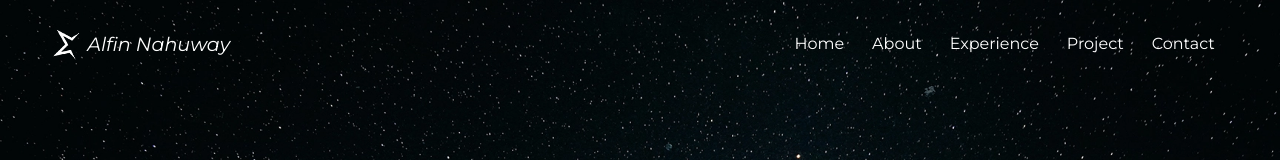
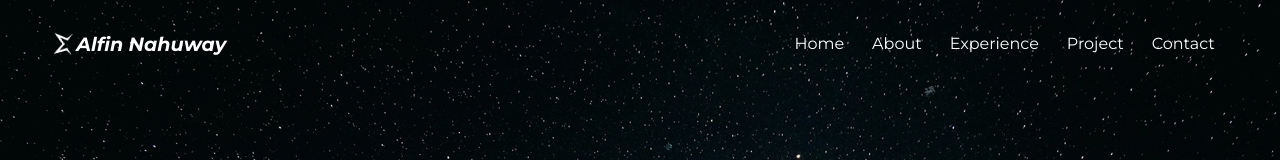
Before and after one commit to alfinnahuway/portfolio, a plain HTML site: page index.html in a window 1280 px wide. Shown: the top 160 px of the page. Drawn offline with nearby package versions, Linux system fonts and the light colour scheme.

Commit message:
Change logo and margin

```diff
--- a/style/style.css
+++ b/style/style.css
@@ -152,6 +152,12 @@ html {
   transition: 0.5s padding ease-in-out;
 }
 
+.navbar-logo .stars-logo {
+  width: 1.5rem;
+  transform: rotate(-15deg);
+  margin-right: -5px;
+}
+
 .navbar-logo .logo-name {
   margin-left: 6px;
 }
@@ -164,7 +170,7 @@ html {
 
 .navbar-logo {
   font-size: 1.2rem;
-  font-weight: 400;
+  font-weight: 600;
   font-style: italic;
   color: #fff;
   display: flex;
```
